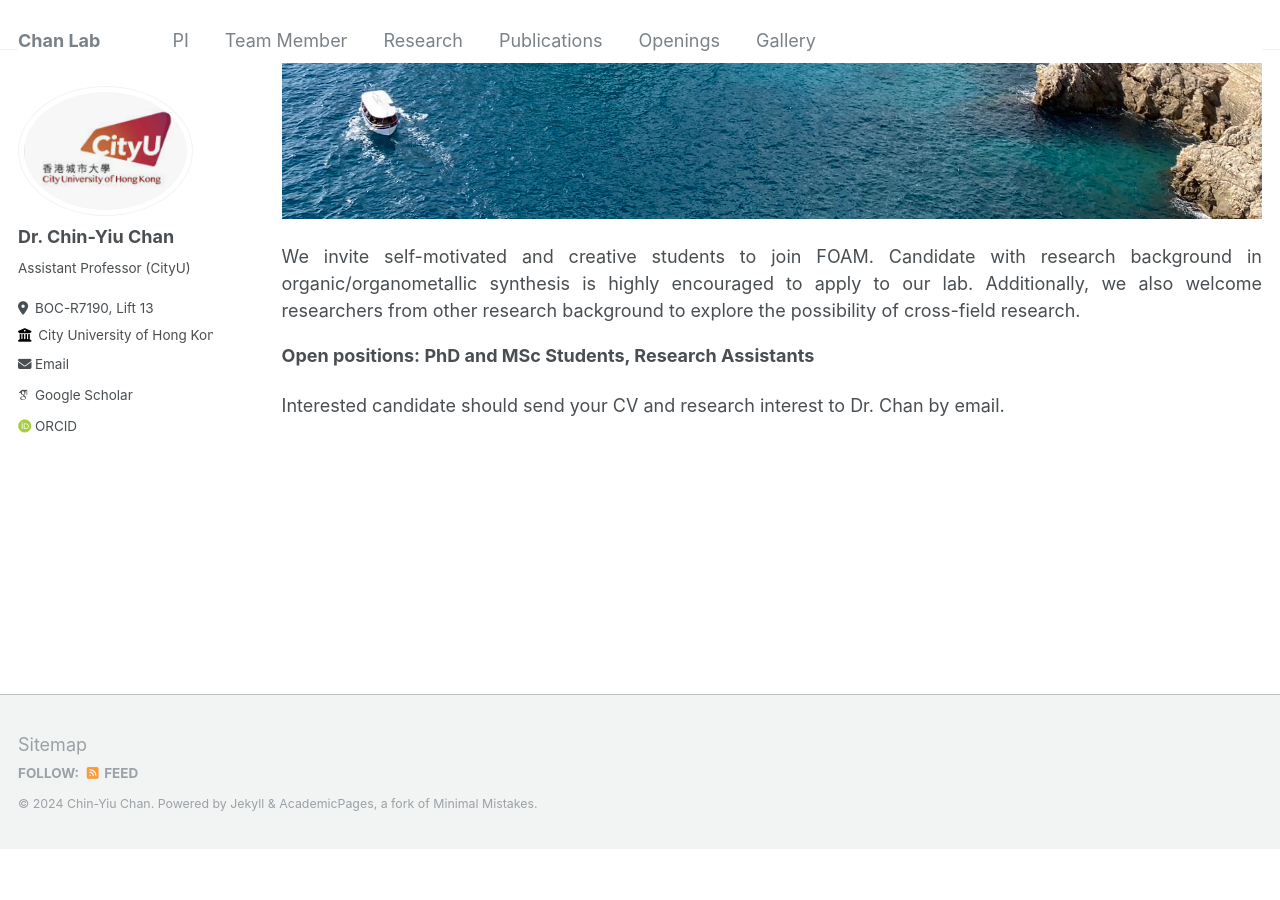
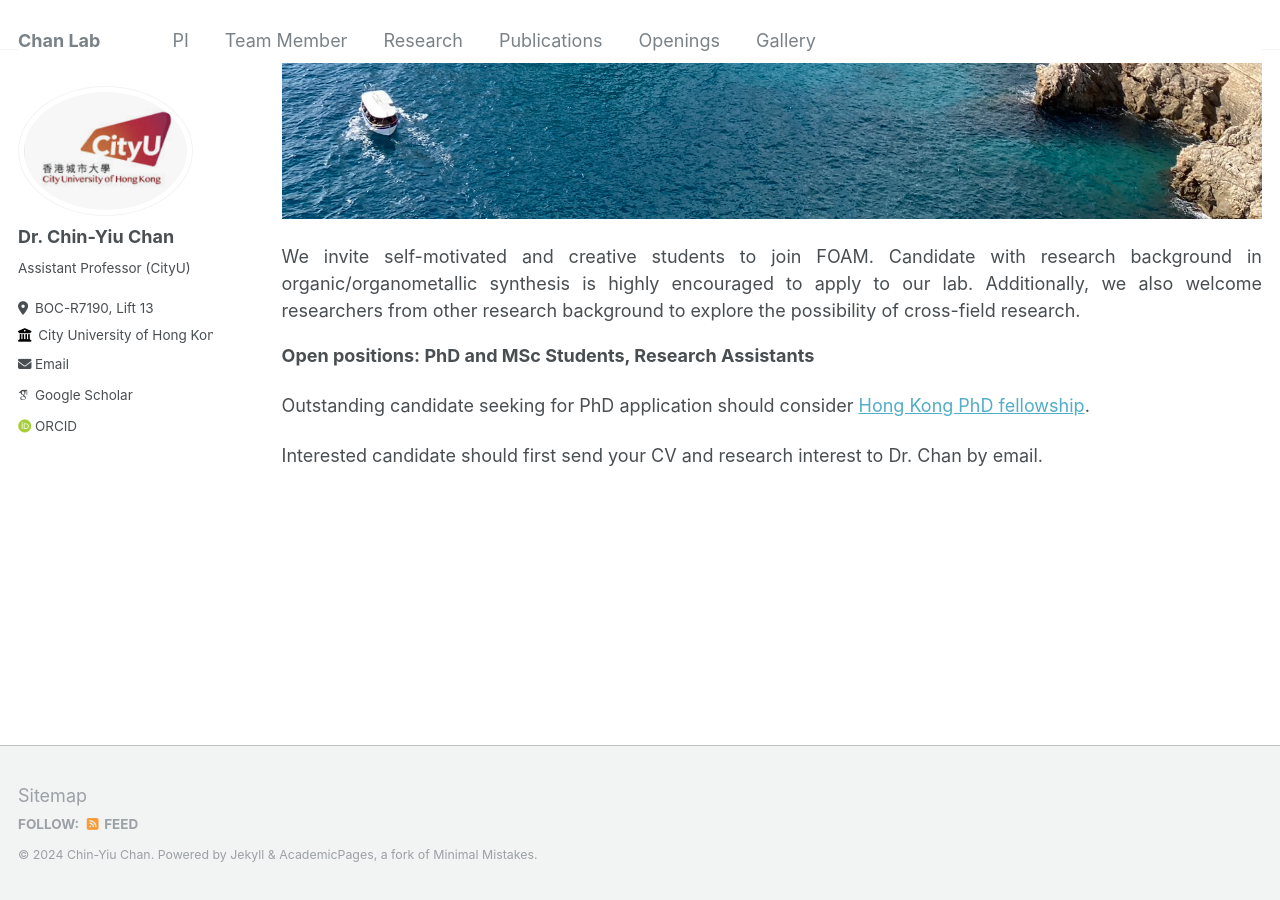
Before and after one commit to cychan-chem/chinychan.github.io, a Jekyll site: the page built from _pages/Open position.md, in a window 1280 px wide and 900 px high, scrolled down 675 px. Built offline with Jekyll 4.4.1, drawn with Linux system fonts in a browser that asks for light colours; some web fonts are replaced; before the commit the page ends 1525 px from its top, so only the background shows below that.

Commit message:
Update Open position.md

```diff
--- a/_pages/Open position.md
+++ b/_pages/Open position.md
@@ -16,4 +16,6 @@ We invite self-motivated and creative students to join FOAM. Candidate with rese
 </div>
 <b>Open positions:  PhD and MSc Students, Research Assistants</b>
 
-Interested candidate should send your CV and research interest to Dr. Chan by email.
+Outstanding candidate seeking for PhD application should consider [Hong Kong PhD fellowship](https://www.cityu.edu.hk/pg/hong-kong-phd-fellowship-scheme).
+
+Interested candidate should first send your CV and research interest to Dr. Chan by email.
```
